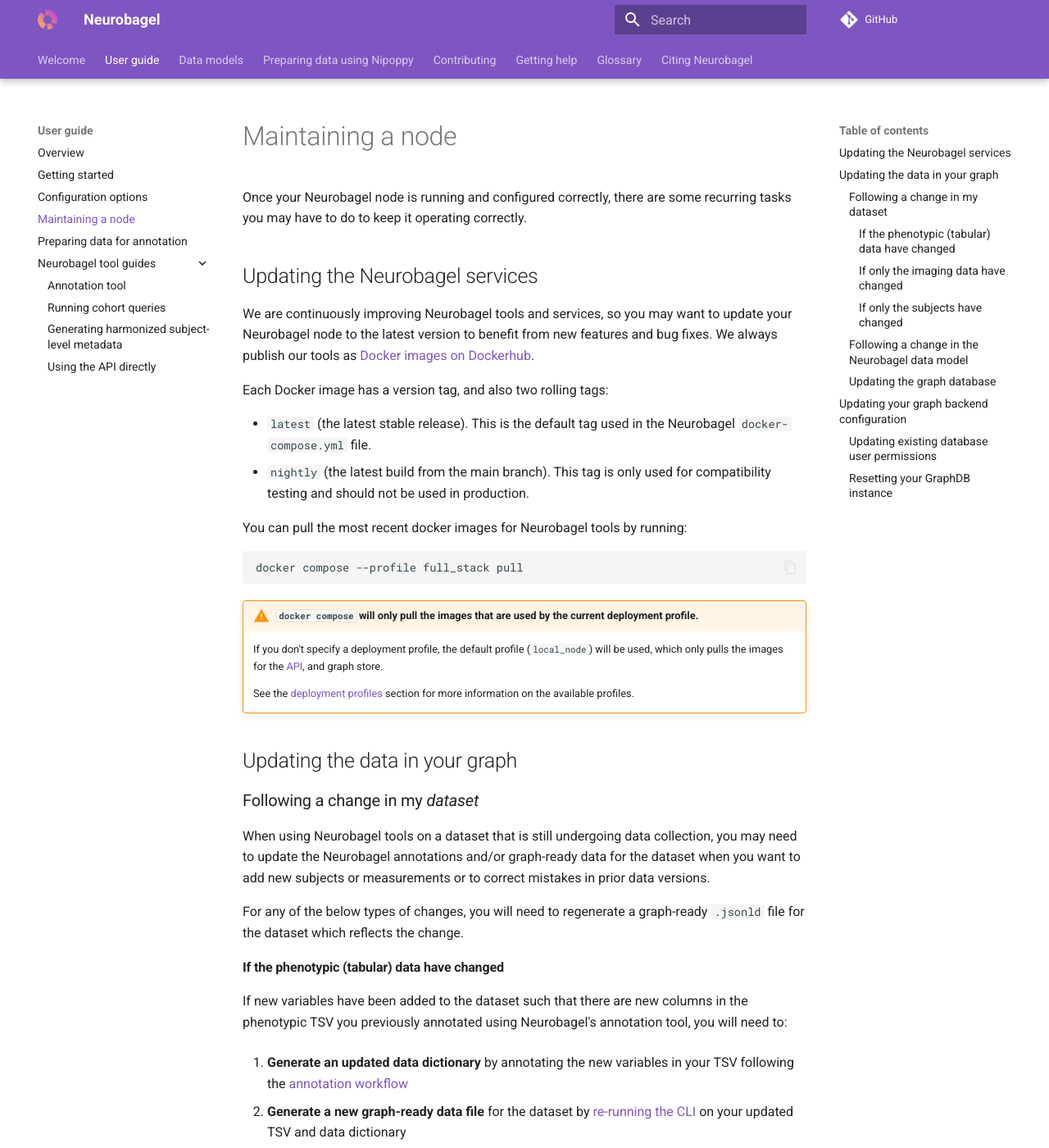
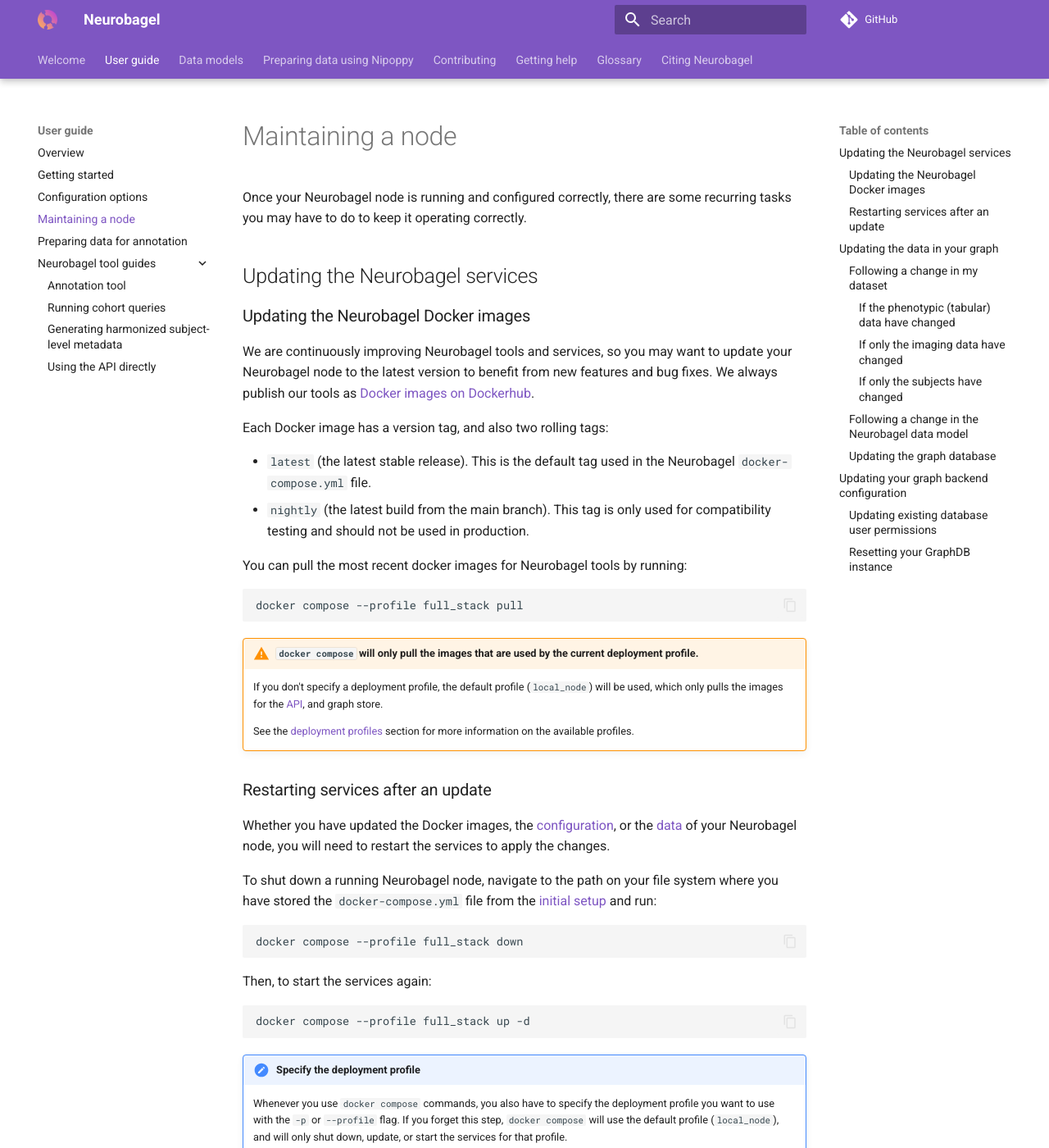
Before and after one commit to neurobagel/documentation, an MkDocs documentation site: the page built from docs/maintaining.md, in a window 1280 px wide and 1400 px high. Shown: the whole window at 82% size. Built offline with MkDocs 1.6.1 and Material for MkDocs 9.7.7, drawn with Linux system fonts in a browser that asks for light colours; comment, search, counter and statistics services are not loaded.

Commit message:
[ENH] docs on updating the services

````diff
--- a/docs/maintaining.md
+++ b/docs/maintaining.md
@@ -2,6 +2,8 @@
 there are some recurring tasks you may have to do to keep it operating correctly.
 
 ## Updating the Neurobagel services
+
+### Updating the Neurobagel Docker images
 
 We are continuously improving Neurobagel tools and services,
 so you may want to update your Neurobagel node to the latest version to benefit from new features and bug fixes.
@@ -25,6 +27,32 @@
 
     See the [deployment profiles](infrastructure.md#deployment-profiles)
     section for more information on the available profiles.
+
+### Restarting services after an update
+
+Whether you have updated the Docker images, the [configuration](config.md), or the [data](#updating-the-data-in-your-graph)
+of your Neurobagel node, you will need to restart the services to apply the changes.
+
+To shut down a running Neurobagel node,
+navigate to the path on your file system where
+you have stored the `docker-compose.yml` file from the [initial setup](getting_started.md) and run:
+
+```bash
+docker compose --profile full_stack down
+```
+
+Then, to start the services again:
+
+```bash
+docker compose --profile full_stack up -d
+```
+
+!!! note "Specify the deployment profile"
+
+    Whenever you use `docker compose` commands, you also have to specify
+    the deployment profile you want to use with the `-p` or `--profile` flag.
+    If you forget this step, `docker compose` will use the default profile (`local_node`),
+    and will only shut down, update, or start the services for that profile.
 
 ## Updating the data in your graph
 
````
